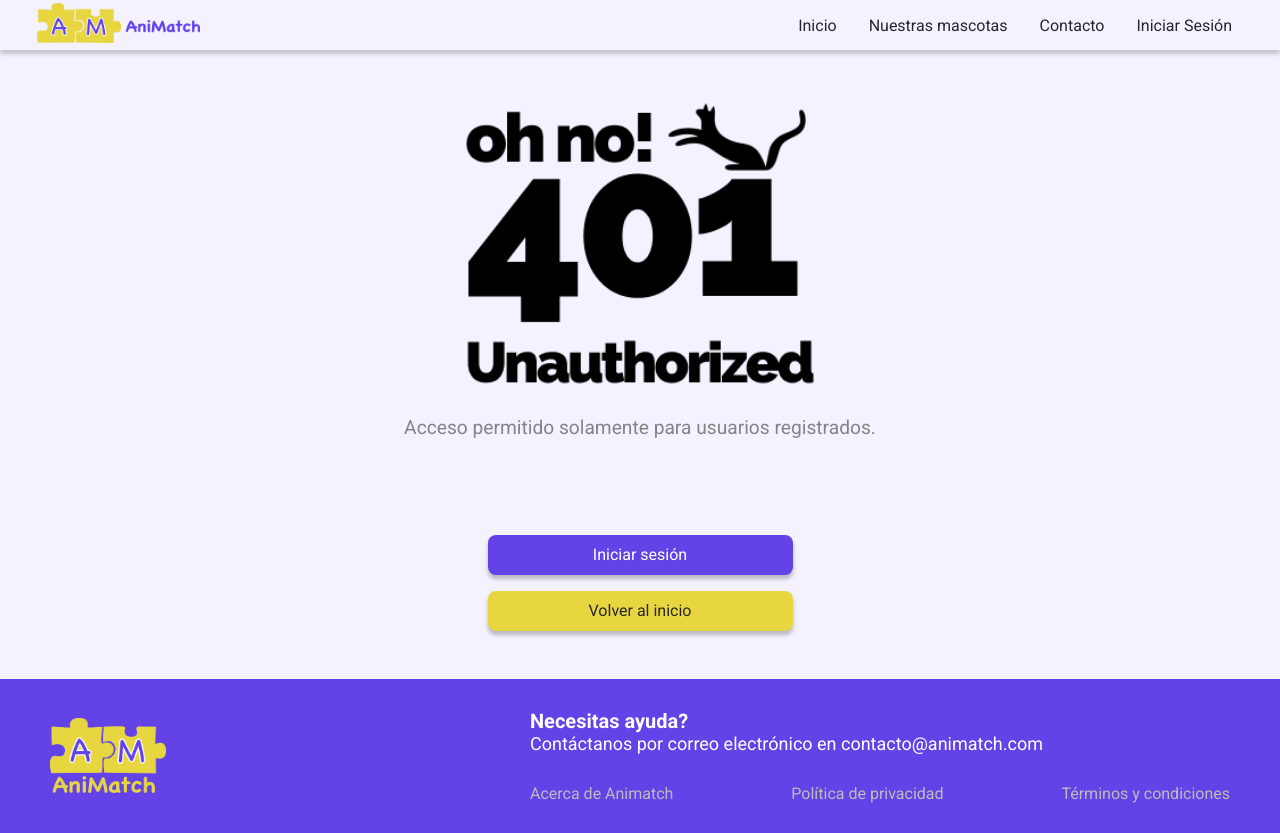
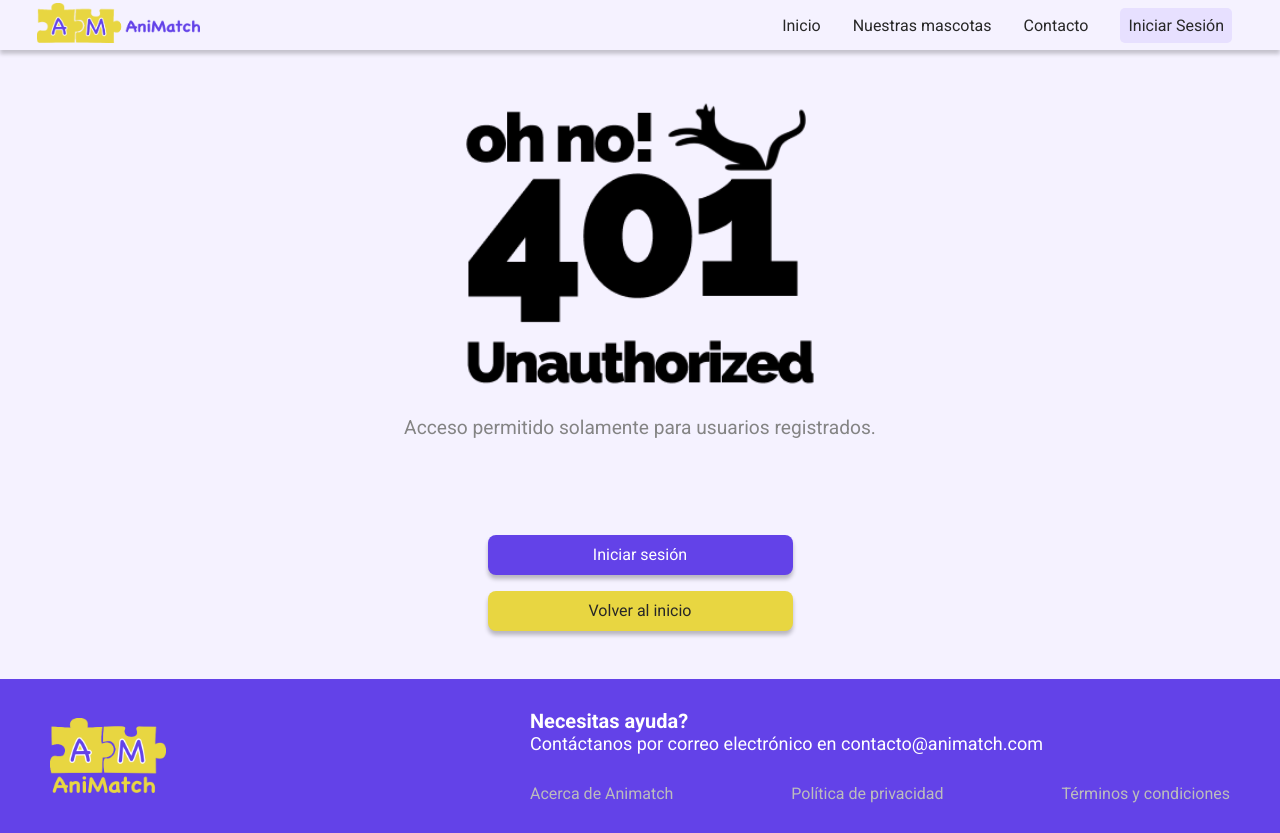
Before and after one commit to No-Country/C7-06-Front, a React (Create React App) app: page /account in a window 1280 px wide. Built offline with nearby package versions, Linux system fonts and the light colour scheme.

Commit message:
feat: background to login button

```diff
--- a/src/components/NavbarMenu/NavbarMenu.module.sass
+++ b/src/components/NavbarMenu/NavbarMenu.module.sass
@@ -87,6 +87,11 @@
 					display: flex
 					&:last-child
 						border-bottom: none
+.login
+	background-color: #e7e0ff
+	border-radius: 5px
+	padding: 0.5rem
+	cursor: pointer
 
 @media screen and (max-width: 850px)
 	.menu
--- a/src/components/NavbarMenu/index.jsx
+++ b/src/components/NavbarMenu/index.jsx
@@ -97,7 +97,9 @@ const NavbarMenu = () => {
         </li>
         {!userLogged ? (
           <li>
-            <NavLink to="/login">Iniciar Sesión</NavLink>
+            <NavLink to="/login" className={styles.login}>
+              Iniciar Sesión
+            </NavLink>
           </li>
         ) : null}
       </ul>
```
